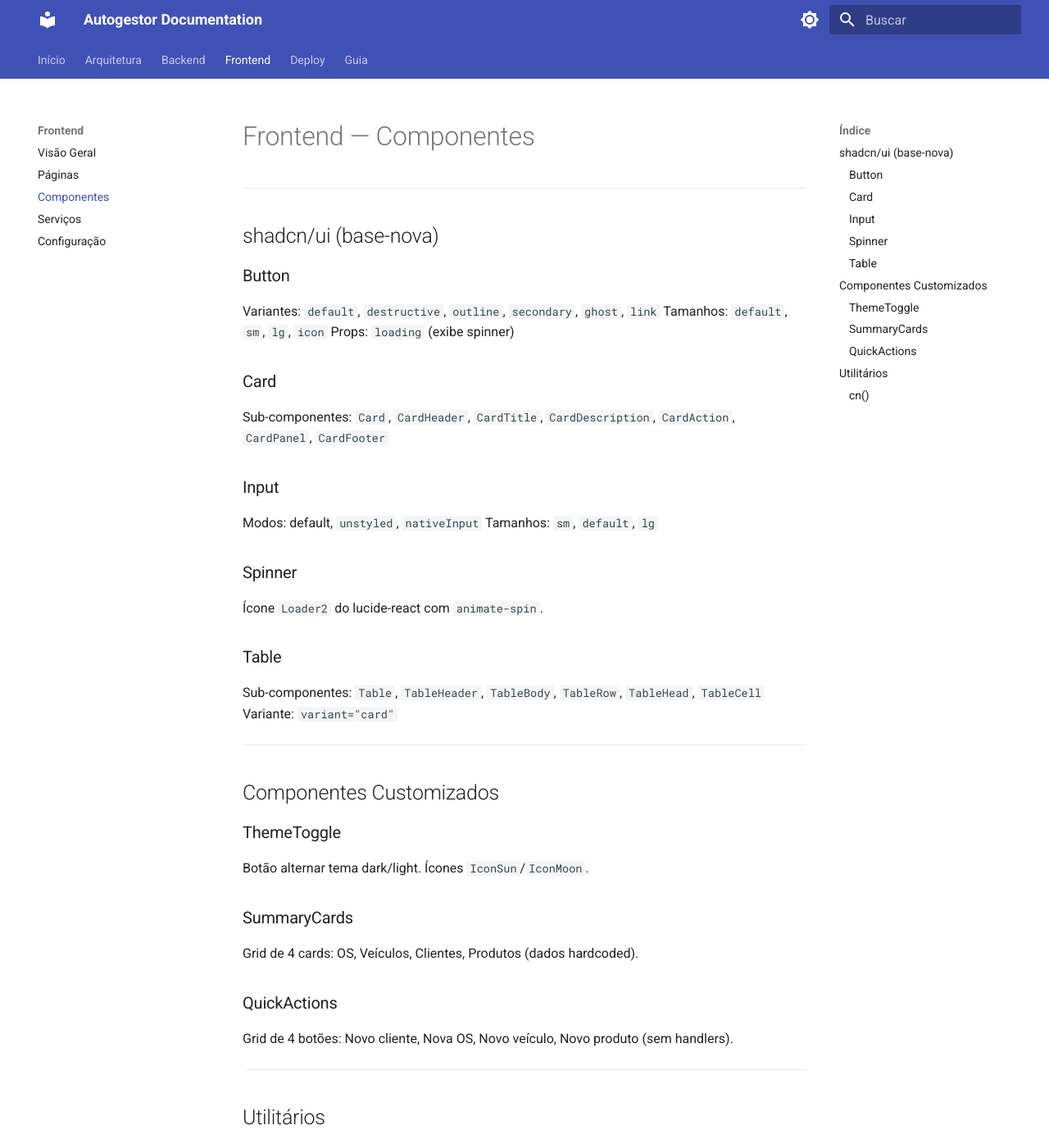
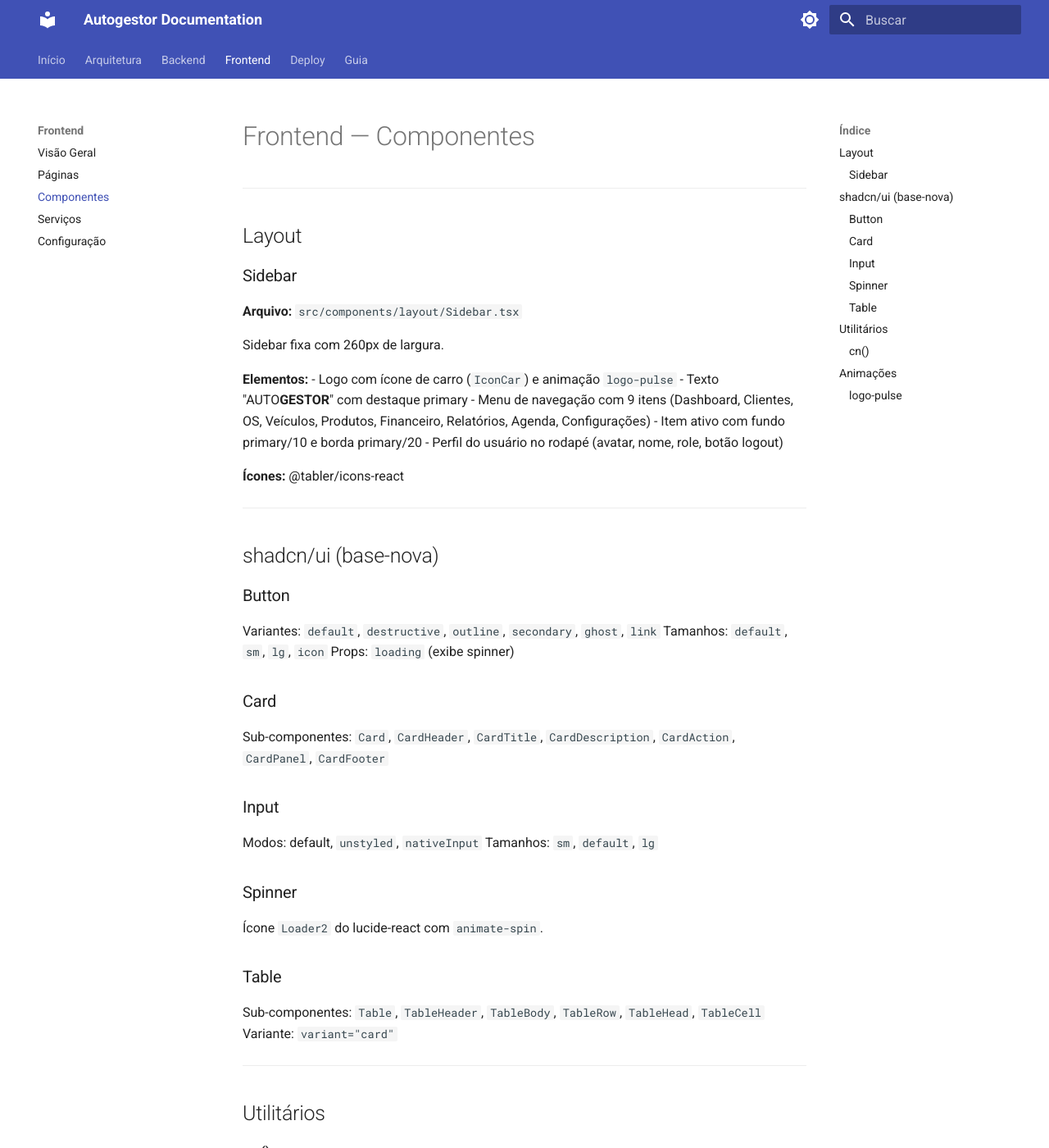
Before and after one commit to JonasFranc1sco/autogestor, an MkDocs documentation site: the page built from docs/frontend/componentes.md, in a window 1280 px wide and 1400 px high. Shown: the whole window at 82% size. Built offline with MkDocs 1.6.1 and Material for MkDocs 9.7.7, drawn with Linux system fonts in a browser that asks for light colours; some of the changed text lies outside the part shown.

Commit message:
docs(frontend): atualiza documentação com novo layout do dashboard
- Atualiza estrutura de pastas (Sidebar em components/layout/)
- Atualiza descrição do Dashboard com novo layout completo
- Atualiza descrição do Login com identidade visual
- Remove referências a componentes antigos (ThemeToggle, SummaryCards, QuickActions)
- Documenta Sidebar, status das OS e animação logo-pulse

````diff
--- a/docs/frontend/componentes.md
+++ b/docs/frontend/componentes.md
@@ -1,4 +1,23 @@
 # Frontend — Componentes
+
+---
+
+## Layout
+
+### Sidebar
+
+**Arquivo:** `src/components/layout/Sidebar.tsx`
+
+Sidebar fixa com 260px de largura.
+
+**Elementos:**
+- Logo com ícone de carro (`IconCar`) e animação `logo-pulse`
+- Texto "AUTO**GESTOR**" com destaque primary
+- Menu de navegação com 9 itens (Dashboard, Clientes, OS, Veículos, Produtos, Financeiro, Relatórios, Agenda, Configurações)
+- Item ativo com fundo primary/10 e borda primary/20
+- Perfil do usuário no rodapé (avatar, nome, role, botão logout)
+
+**Ícones:** @tabler/icons-react
 
 ---
 
@@ -30,22 +49,6 @@ Variante: `variant="card"`
 
 ---
 
-## Componentes Customizados
-
-### ThemeToggle
-
-Botão alternar tema dark/light. Ícones `IconSun`/`IconMoon`.
-
-### SummaryCards
-
-Grid de 4 cards: OS, Veículos, Clientes, Produtos (dados hardcoded).
-
-### QuickActions
-
-Grid de 4 botões: Novo cliente, Nova OS, Novo veículo, Novo produto (sem handlers).
-
----
-
 ## Utilitários
 
 ### cn()
@@ -58,3 +61,20 @@ export function cn(...inputs: ClassValue[]) {
   return twMerge(clsx(inputs));
 }
 ```
+
+---
+
+## Animações
+
+### logo-pulse
+
+Animação sutil de escala aplicada ao ícone da logo.
+
+```css
+@keyframes logo-pulse {
+  0%, 100% { transform: scale(1); }
+  50% { transform: scale(1.08); }
+}
+```
+
+Classe: `animate-logo-pulse`
--- a/docs/frontend/index.md
+++ b/docs/frontend/index.md
@@ -22,11 +22,14 @@ SPA construída com React 19, TypeScript, Vite 8, Tailwind CSS v4 e shadcn/ui.
 ```
 src/
 ├── main.tsx              # Entry point
-├── App.tsx               # Roteamento por auth
+├── App.tsx               # Layout com Sidebar + roteamento por auth
 ├── contexts/             # AuthContext, ThemeContext
 ├── services/             # api.ts, auth, token, dashboard
 ├── pages/                # Login, Dashboard
-├── components/           # ThemeToggle, dashboard/, ui/
+├── components/
+│   ├── layout/
+│   │   └── Sidebar.tsx   # Sidebar com navegação e perfil
+│   └── ui/               # Componentes shadcn
 └── lib/                  # utils.ts (cn helper)
 ```
 
````
Also changed, not shown: docs/frontend/paginas.md (+27 -12 lines).
